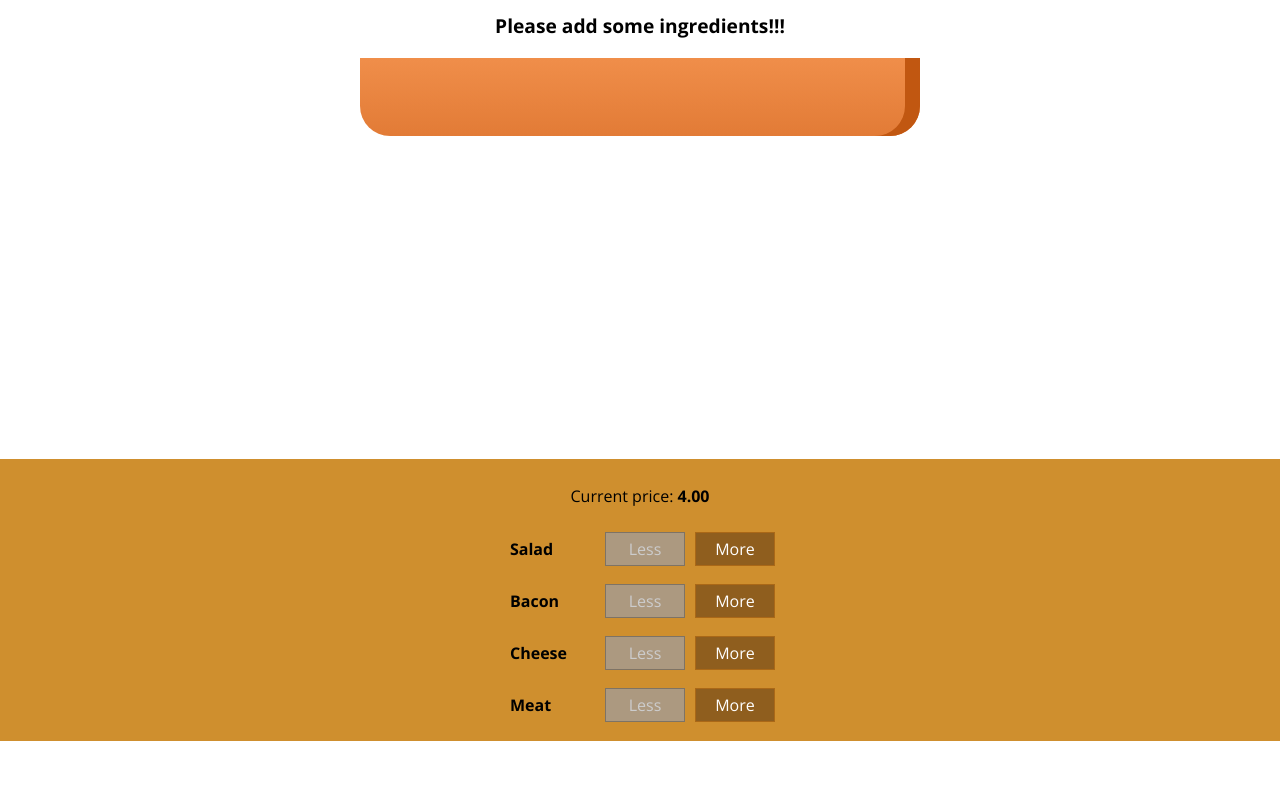
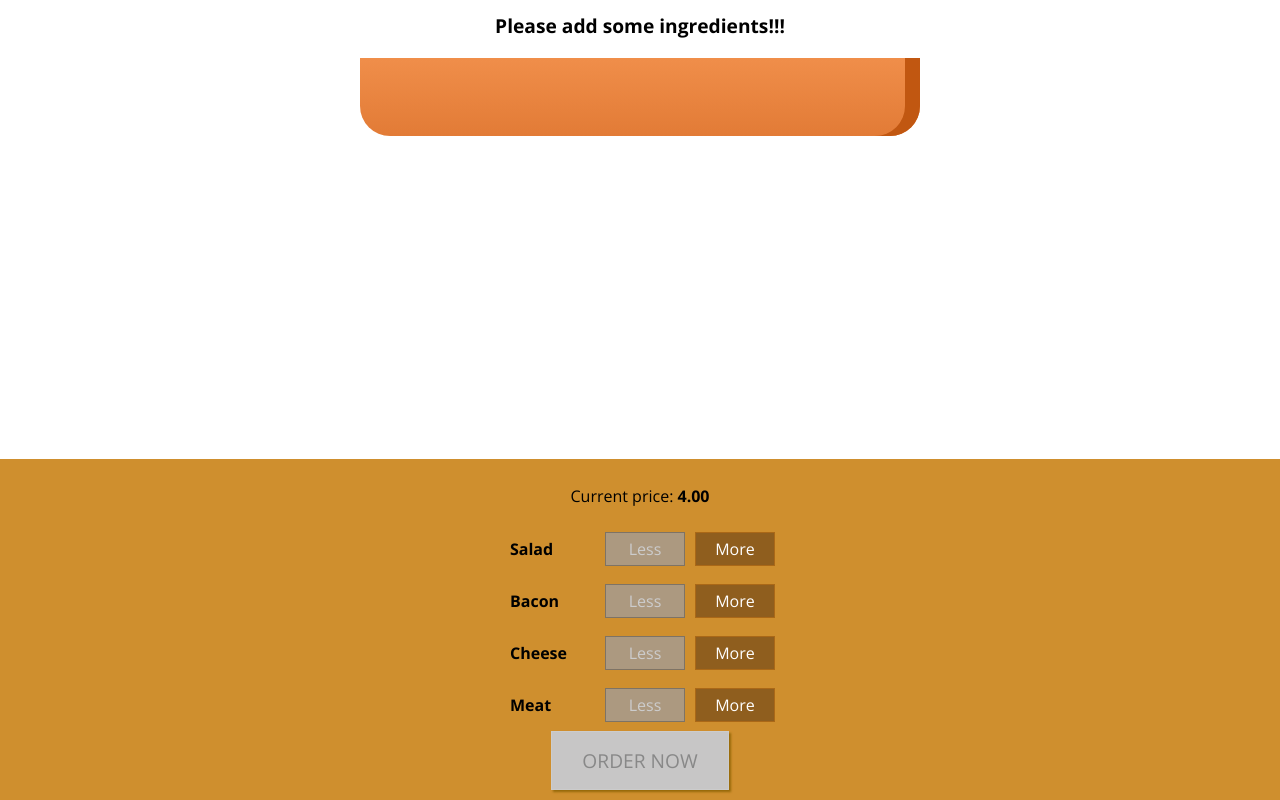
Before and after one commit to biancama/burger-builder, a React (Create React App) app: page / in a window 1280 px wide. Shown: the part 179-979 px from the top of the page. Before the commit the page ends 920 px from the top, so only its background shows below. Built offline with nearby package versions, Linux system fonts and the light colour scheme.

Commit message:
Added order button

```diff
--- a/src/components/Burger/BuildControls/BuildControls.js
+++ b/src/components/Burger/BuildControls/BuildControls.js
@@ -23,6 +23,7 @@ const buildControls = (props) => (
                         key={cont.label} label={cont.label} />
             })
         }
+        <button className={classes.OrderButton} disabled={!props.purchasable}>ORDER NOW</button>
     </div>
 );
 export default buildControls;
--- a/src/containers/BurgerBuilder/BurgerBuilder.js
+++ b/src/containers/BurgerBuilder/BurgerBuilder.js
@@ -18,7 +18,8 @@ class BurgerBuilder extends Component {
             cheese: 0,
             meat: 0
         },
-        totalPrice: 4
+        totalPrice: 4,
+        purchasable: false
     }
     addingIngredientHandler = (type) => {
         const previousValue = this.state.ingredients[type];
@@ -26,7 +27,7 @@ class BurgerBuilder extends Component {
         updatedIngredients[type] = previousValue + 1;
         const singlePrice = INGREDIENT_PRICES[type];
         this.setState({ingredients: updatedIngredients, totalPrice: this.state.totalPrice + singlePrice});
-
+        this.updatePurchaseState(updatedIngredients);
     }
     removingIngredientHandler = (type) => {
         const previousValue = this.state.ingredients[type];
@@ -37,6 +38,11 @@ class BurgerBuilder extends Component {
         updatedIngredients[type] = previousValue - 1;
         const singlePrice = INGREDIENT_PRICES[type];
         this.setState({ingredients: updatedIngredients, totalPrice: this.state.totalPrice - singlePrice});
+        this.updatePurchaseState(updatedIngredients);
+    }
+    updatePurchaseState (ingredients) {
+        const oneNonZero = Object.values(ingredients).find(v => v > 0);
+        this.setState({purchasable: typeof oneNonZero != undefined});
     }
     render () {
         const disabledInfo = {
@@ -49,7 +55,7 @@ class BurgerBuilder extends Component {
             <Aux>
                 <Burger ingredients={this.state.ingredients}/>
                 <BuildControls ingredientAdded={this.addingIngredientHandler} ingredientRemoved={this.removingIngredientHandler} disabled={disabledInfo}
-                price={this.state.totalPrice}/>
+                price={this.state.totalPrice} purchasable={this.state.purchasable}/>
             </Aux>
         );
     }
```
